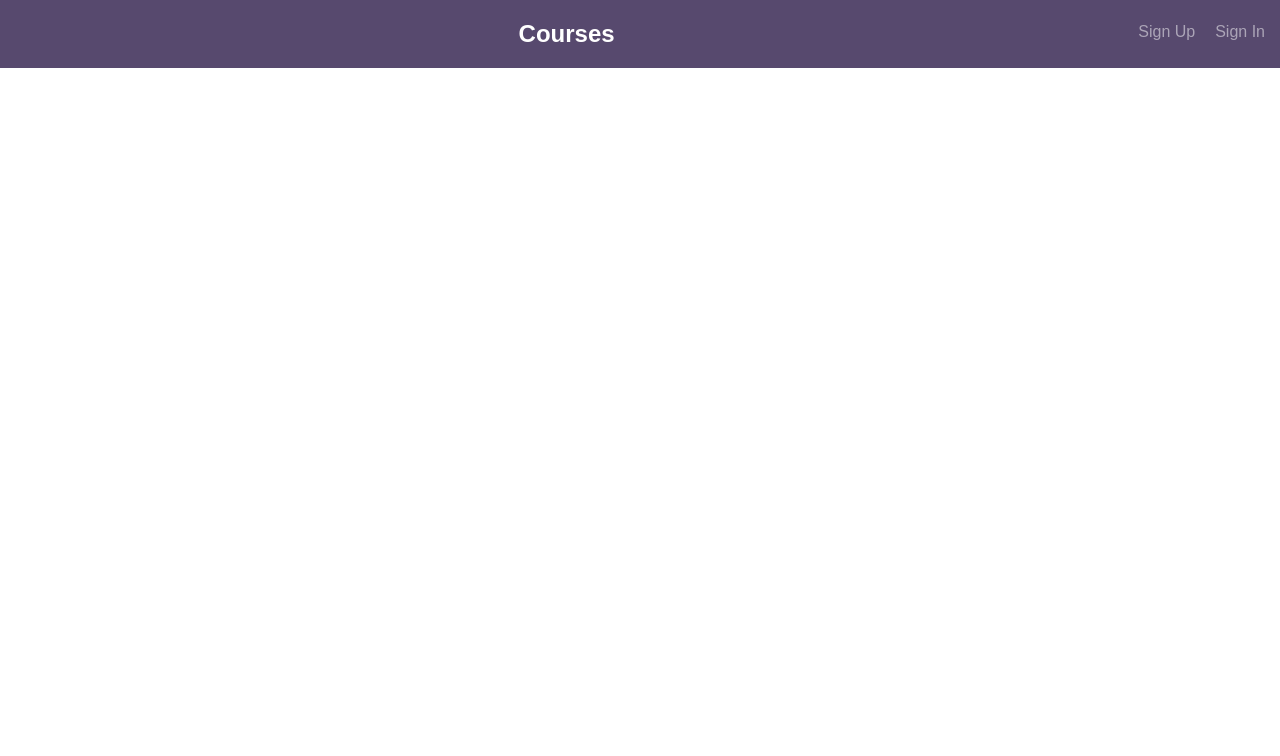
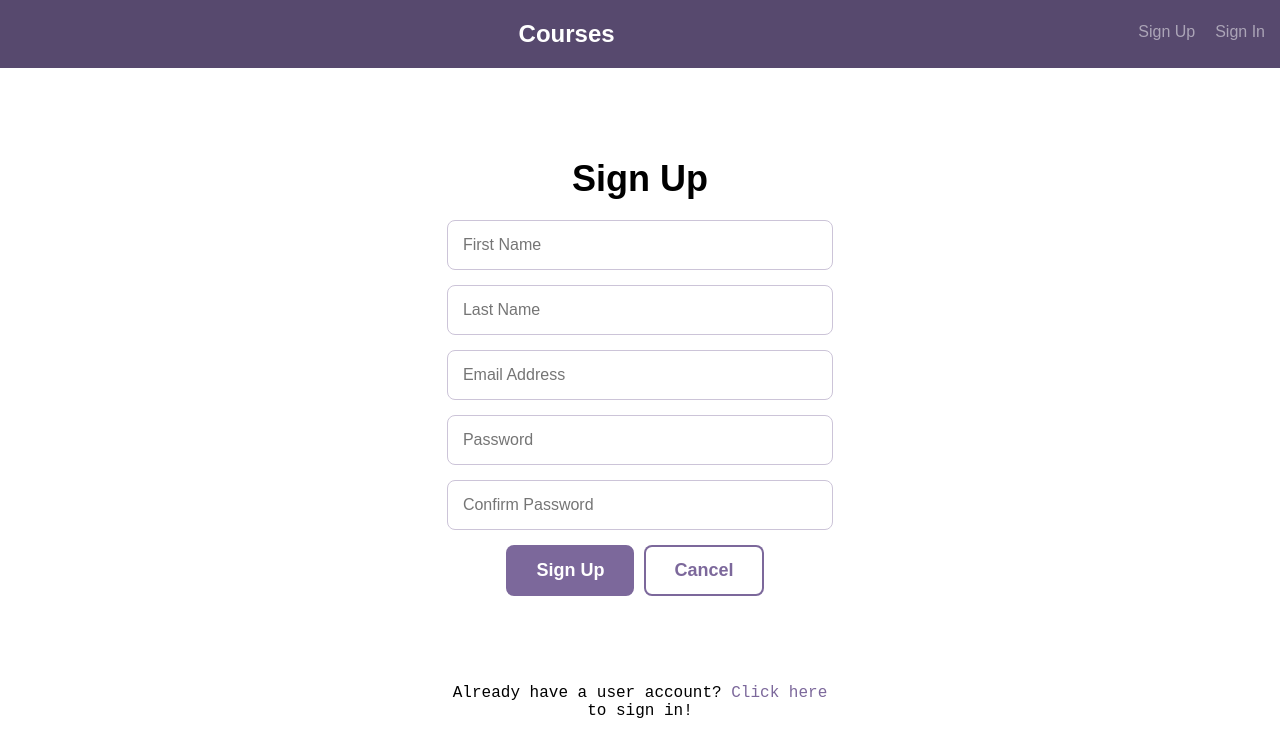
Before and after one commit to rashadmad/REACT-Fullstack-Application, a React (Create React App) app in the folder client/: page /signup in a window 1280 px wide. Shown: the top 756 px of the page. Built offline with nearby package versions, Linux system fonts and the light colour scheme.

Commit message:
add markup to signup page

```diff
--- a/client/src/App.js
+++ b/client/src/App.js
@@ -24,8 +24,8 @@ export default () => {
           <hr></hr>
           <Switch>
             <Route exact path="/" component={Courses} />
-            {/* <Route path="/courses/signup" component={UserSignUp} />
-            <Route path="/courses/signin" component={UserSignIn} />
+            <Route path="/signup" component={UserSignUp} />
+            {/* <Route path="/courses/signin" component={UserSignIn} />
             <Route path="/courses/signout" component={UserSignOut} />
             <Route path="/courses/create" component={CreateCourse} />
             <Route path="/courses/:id/update" component={UpdateCourse} />
--- a/client/src/components/UserSignUp.js
+++ b/client/src/components/UserSignUp.js
@@ -5,6 +5,8 @@ import React from 'react';
     The component also renders a "Sign Up" button that when clicked sends a POST request to the REST API's /api/users route and signs in the user.
     This component also renders a "Cancel" button that returns the user to the default route (i.e. the list of courses).
 */
+
+// route: /signup - UserSignUp
 
 const UserSignUp = () => {
 
```
